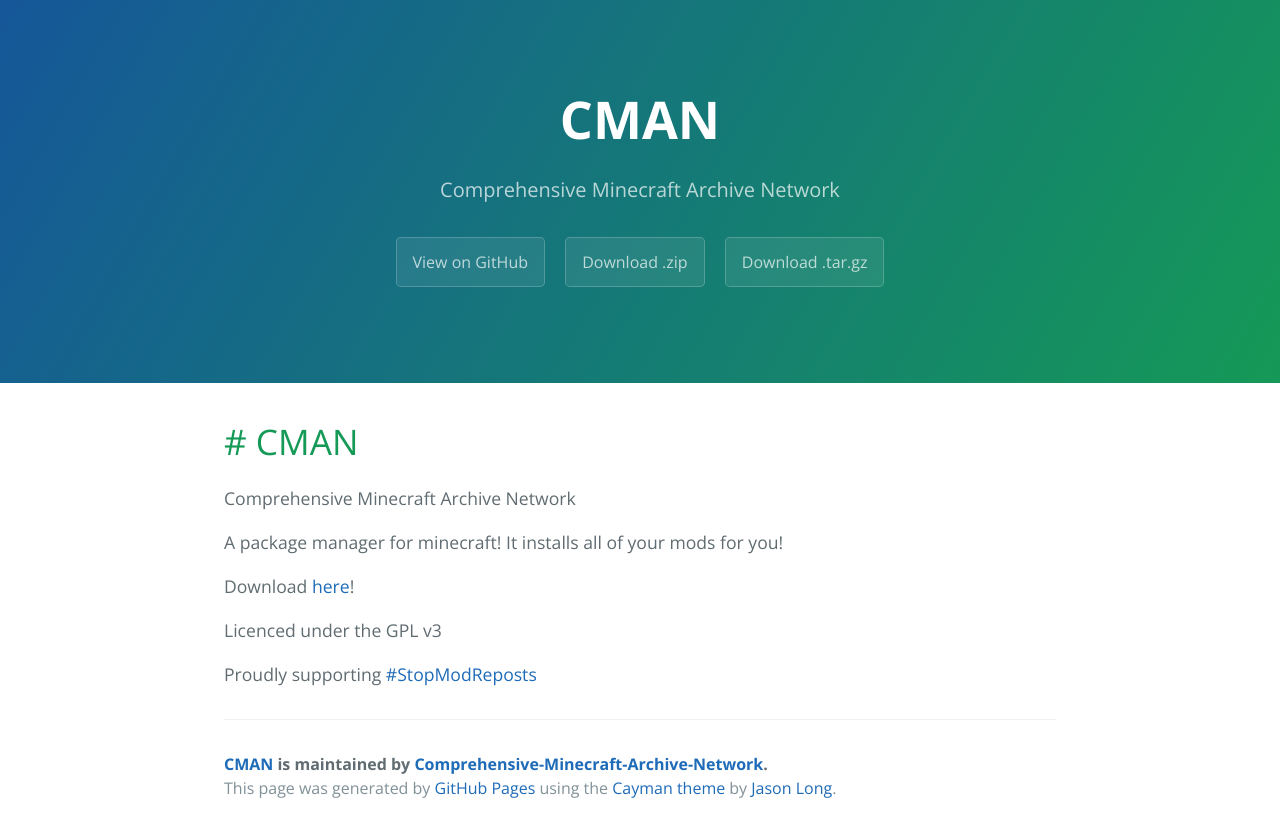
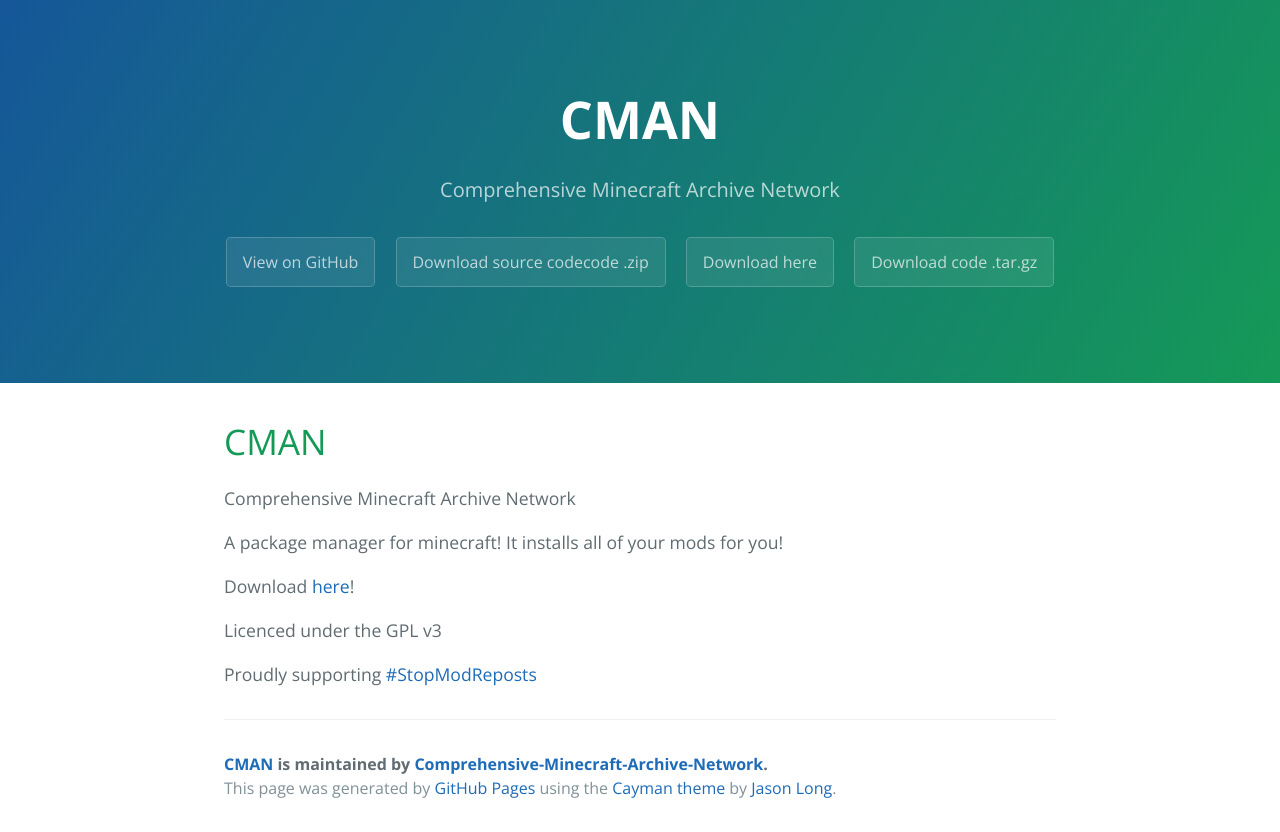
Before and after one commit to mcdelta-project/mcdelta-python, a plain HTML site: page index.html in a window 1280 px wide. Drawn offline with nearby package versions, Linux system fonts and the light colour scheme.

Commit message:
Update index.html

```diff
--- a/index.html
+++ b/index.html
@@ -14,13 +14,14 @@
       <h1 class="project-name">CMAN</h1>
       <h2 class="project-tagline">Comprehensive Minecraft Archive Network</h2>
       <a href="https://github.com/Comprehensive-Minecraft-Archive-Network/CMAN-Python" class="btn">View on GitHub</a>
-      <a href="https://github.com/Comprehensive-Minecraft-Archive-Network/CMAN-Python/zipball/master" class="btn">Download .zip</a>
-      <a href="https://github.com/Comprehensive-Minecraft-Archive-Network/CMAN-Python/tarball/master" class="btn">Download .tar.gz</a>
+      <a href="https://github.com/Comprehensive-Minecraft-Archive-Network/CMAN-Python/zipball/master" class="btn">Download source codecode .zip</a>
+      <a href="https://github.com/Comprehensive-Minecraft-Archive-Network/CMAN-Python/releases/latest" class="btn">Download here</a>
+      <a href="https://github.com/Comprehensive-Minecraft-Archive-Network/CMAN-Python/tarball/master" class="btn">Download code .tar.gz</a>
     </section>
 
     <section class="main-content">
       <h1>
-<a id="-cman" class="anchor" href="#-cman" aria-hidden="true"><span class="octicon octicon-link"></span></a># CMAN</h1>
+<a id="-cman" class="anchor" href="#-cman" aria-hidden="true"><span class="octicon octicon-link"></span></a>CMAN</h1>
 
 <p>Comprehensive Minecraft Archive Network</p>
 
```
